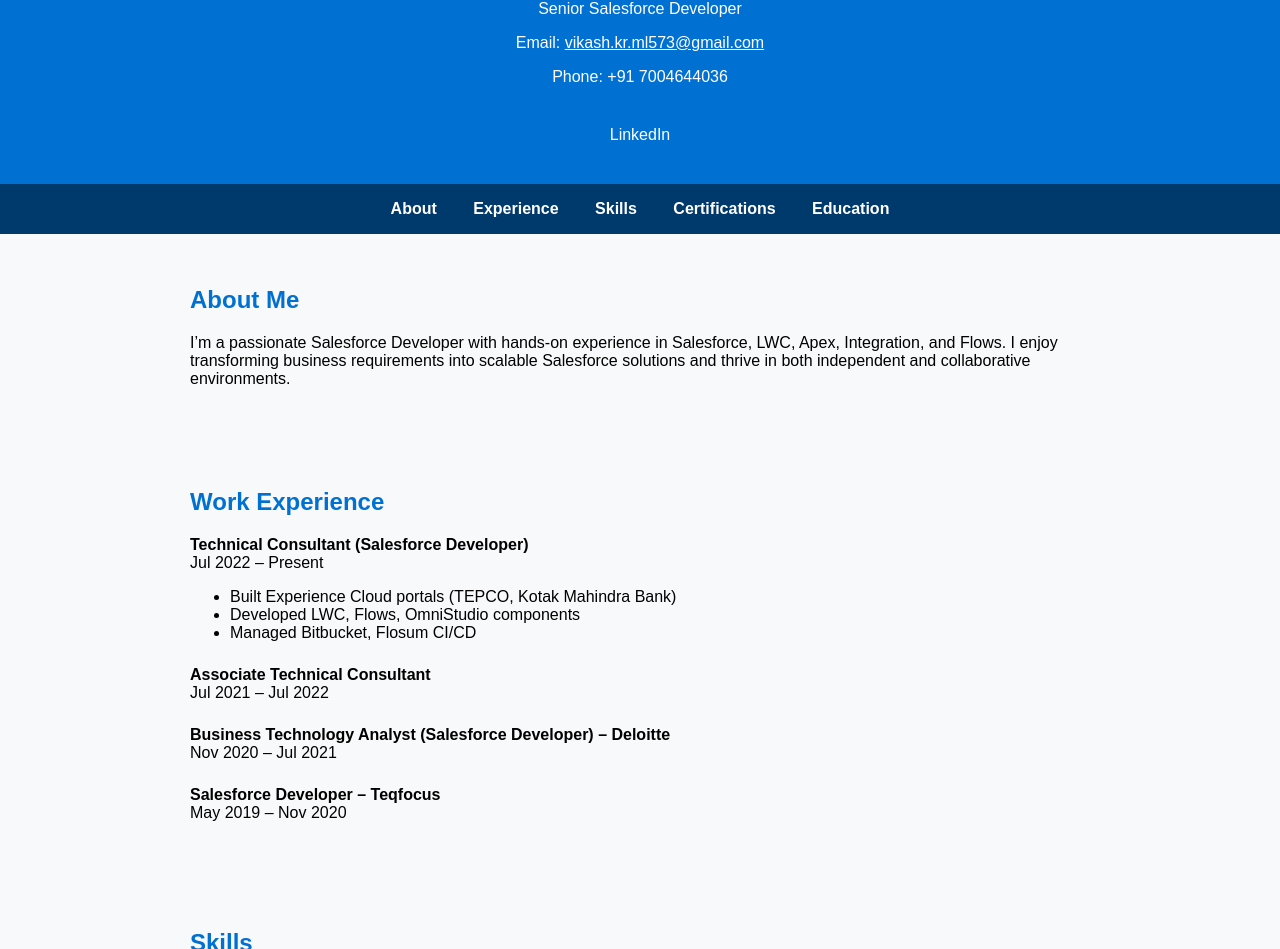
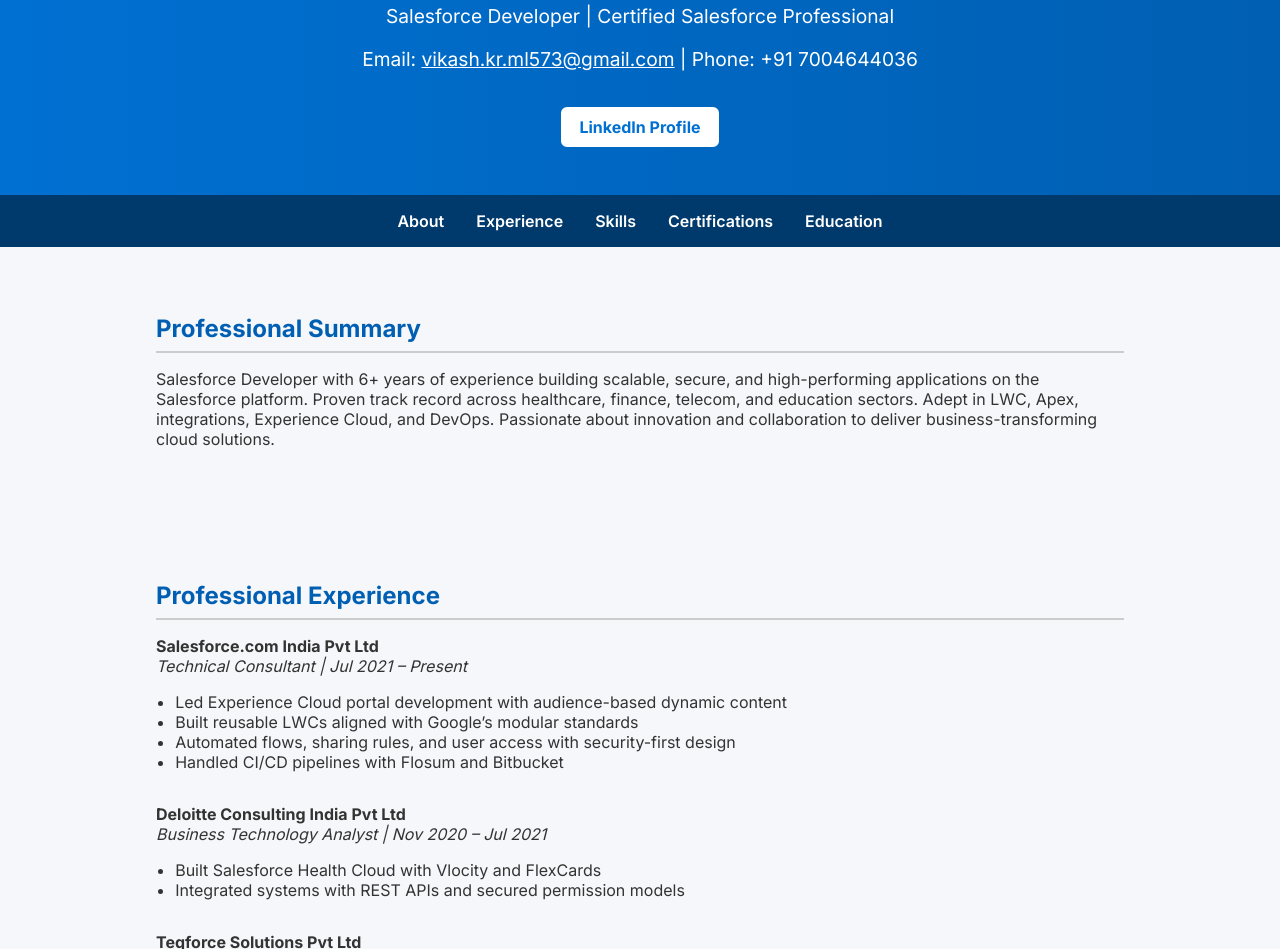
Before and after one commit to vikashkrml/vikash, a plain HTML site: page index.html in a window 1280 px wide. Shown: the part 112-1061 px from the top of the page. Drawn offline with Linux system fonts and the light colour scheme.

Commit message:
Update index.html

```diff
--- a/index.html
+++ b/index.html
@@ -4,41 +4,72 @@
   <meta charset="UTF-8" />
   <meta name="viewport" content="width=device-width, initial-scale=1.0" />
   <title>Vikash Kumar Mandal | Salesforce Developer</title>
+  <link href="https://fonts.googleapis.com/css2?family=Inter:wght@400;600;700&display=swap" rel="stylesheet">
   <style>
+    * {
+      box-sizing: border-box;
+    }
     body {
-      font-family: Arial, sans-serif;
+      font-family: 'Inter', sans-serif;
       margin: 0;
       padding: 0;
       scroll-behavior: smooth;
-      background-color: #f8f9fa;
+      background-color: #f5f7fa;
+      color: #333;
     }
     header {
-      background-color: #0070d2;
+      background: linear-gradient(90deg, #0070d2, #005fb2);
       color: white;
-      padding: 2rem;
+      padding: 3rem 1rem;
       text-align: center;
+    }
+    header h1 {
+      font-size: 2.5rem;
+      margin: 0;
+    }
+    header p {
+      font-size: 1.2rem;
+    }
+    .btn {
+      display: inline-block;
+      padding: 0.5rem 1rem;
+      margin-top: 1rem;
+      background-color: #fff;
+      color: #0070d2;
+      border: 2px solid #fff;
+      border-radius: 6px;
+      text-decoration: none;
+      font-weight: bold;
     }
     nav {
       background-color: #00396b;
-      padding: 1rem;
-      text-align: center;
+      display: flex;
+      justify-content: center;
+      flex-wrap: wrap;
+      padding: 0.5rem 1rem;
     }
     nav a {
       color: white;
-      margin: 0 1rem;
+      margin: 0.5rem 1rem;
       text-decoration: none;
-      font-weight: bold;
+      font-weight: 600;
     }
     section {
-      padding: 2rem;
-      max-width: 900px;
+      padding: 3rem 1rem;
+      max-width: 1000px;
       margin: auto;
     }
     h2 {
-      color: #0070d2;
+      color: #005fb2;
+      border-bottom: 2px solid #ccc;
+      padding-bottom: 0.5rem;
+      margin-bottom: 1rem;
+    }
+    ul {
+      padding-left: 1.2rem;
     }
     .job {
-      margin-bottom: 1.5rem;
+      margin-bottom: 2rem;
     }
     footer {
       background-color: #00396b;
@@ -46,24 +77,14 @@
       text-align: center;
       padding: 1rem;
     }
-    .btn {
-      display: inline-block;
-      padding: 0.5rem 1rem;
-      background-color: #0070d2;
-      color: white;
-      text-decoration: none;
-      border-radius: 5px;
-      margin-top: 1rem;
-    }
   </style>
 </head>
 <body>
   <header>
     <h1>Vikash Kumar Mandal</h1>
-    <p>Senior Salesforce Developer</p>
-    <p>Email: <a href="mailto:vikash.kr.ml573@gmail.com" style="color: #ffffff;">vikash.kr.ml573@gmail.com</a></p>
-    <p>Phone: +91 7004644036</p>
-    <a href="https://www.linkedin.com/in/vikash-kumar-mandal" class="btn">LinkedIn</a>
+    <p>Salesforce Developer | Certified Salesforce Professional</p>
+    <p>Email: <a href="mailto:vikash.kr.ml573@gmail.com" style="color: #ffffff;">vikash.kr.ml573@gmail.com</a> | Phone: +91 7004644036</p>
+    <a href="https://www.linkedin.com/in/vikash-kumar-mandal-11071995/" class="btn">LinkedIn Profile</a>
   </header>
 
   <nav>
@@ -75,38 +96,51 @@
   </nav>
 
   <section id="about">
-    <h2>About Me</h2>
-    <p>I’m a passionate Salesforce Developer with hands-on experience in Salesforce, LWC, Apex, Integration, and Flows. I enjoy transforming business requirements into scalable Salesforce solutions and thrive in both independent and collaborative environments.</p>
+    <h2>Professional Summary</h2>
+    <p>Salesforce Developer with 6+ years of experience building scalable, secure, and high-performing applications on the Salesforce platform. Proven track record across healthcare, finance, telecom, and education sectors. Adept in LWC, Apex, integrations, Experience Cloud, and DevOps. Passionate about innovation and collaboration to deliver business-transforming cloud solutions.</p>
   </section>
 
   <section id="experience">
-    <h2>Work Experience</h2>
+    <h2>Professional Experience</h2>
     <div class="job">
-      <strong>Technical Consultant (Salesforce Developer)</strong><br>
-      Jul 2022 – Present<br>
+      <strong>Salesforce.com India Pvt Ltd</strong><br>
+      <em>Technical Consultant | Jul 2021 – Present</em>
       <ul>
-        <li>Built Experience Cloud portals (TEPCO, Kotak Mahindra Bank)</li>
-        <li>Developed LWC, Flows, OmniStudio components</li>
-        <li>Managed Bitbucket, Flosum CI/CD</li>
+        <li>Led Experience Cloud portal development with audience-based dynamic content</li>
+        <li>Built reusable LWCs aligned with Google’s modular standards</li>
+        <li>Automated flows, sharing rules, and user access with security-first design</li>
+        <li>Handled CI/CD pipelines with Flosum and Bitbucket</li>
       </ul>
     </div>
     <div class="job">
-      <strong>Associate Technical Consultant</strong><br>
-      Jul 2021 – Jul 2022
+      <strong>Deloitte Consulting India Pvt Ltd</strong><br>
+      <em>Business Technology Analyst | Nov 2020 – Jul 2021</em>
+      <ul>
+        <li>Built Salesforce Health Cloud with Vlocity and FlexCards</li>
+        <li>Integrated systems with REST APIs and secured permission models</li>
+      </ul>
     </div>
     <div class="job">
-      <strong>Business Technology Analyst (Salesforce Developer) – Deloitte</strong><br>
-      Nov 2020 – Jul 2021
-    </div>
-    <div class="job">
-      <strong>Salesforce Developer – Teqfocus</strong><br>
-      May 2019 – Nov 2020
+      <strong>Teqforce Solutions Pvt Ltd</strong><br>
+      <em>Salesforce Developer | Nov 2018 – Nov 2020</em>
+      <ul>
+        <li>Built portals for Kotak Bank with LWC, reCAPTCHA, and 3rd-party APIs</li>
+        <li>Streamlined workflows and Git-based CI/CD</li>
+      </ul>
     </div>
   </section>
 
   <section id="skills">
-    <h2>Skills</h2>
-    <p>Salesforce, Apex, LWC, OmniStudio, SOQL/SOSL, HTML, CSS, JavaScript, Bitbucket, Git, Flows, Visualforce</p>
+    <h2>Core Competencies</h2>
+    <ul>
+      <li><strong>Salesforce:</strong> Apex, LWC, Visualforce, Aura, Triggers, Test Classes</li>
+      <li><strong>Automation:</strong> Flows, Validation Rules, Process Builder</li>
+      <li><strong>Integration:</strong> REST/SOAP APIs, OmniStudio, 3rd-party systems</li>
+      <li><strong>Experience Cloud:</strong> Portals, FlexCards, Audience Targeting</li>
+      <li><strong>DevOps:</strong> Bitbucket, Git, Flosum, SourceTree, Ant Migration</li>
+      <li><strong>Web Technologies:</strong> HTML, CSS, JavaScript, Vlocity, VS Code</li>
+      <li><strong>Agile Delivery:</strong> Sprints, Stories, Team Collaboration</li>
+    </ul>
   </section>
 
   <section id="certifications">
@@ -116,8 +150,8 @@
       <li>Salesforce Administrator</li>
       <li>Salesforce Platform App Builder</li>
       <li>Salesforce JavaScript Developer I</li>
-      <li>Experience Cloud Consultant</li>
-      <li>OmniStudio Developer</li>
+      <li>Salesforce Experience Cloud Consultant</li>
+      <li>Salesforce OmniStudio Developer</li>
       <li>Salesforce AI Associate</li>
       <li>Salesforce Associate</li>
     </ul>
@@ -125,11 +159,11 @@
 
   <section id="education">
     <h2>Education</h2>
-    <p>Bachelor of Technology - Electrical and Electronics Engineering<br>RVS College of Engineering and Technology (2014–2018)</p>
+    <p><strong>B.Tech – Electrical and Electronics Engineering</strong><br>Kolhan University | 2018 | Scored 79.2%</p>
   </section>
 
   <footer>
-    &copy; 2025 Vikash Kumar Mandal | Made with ❤️ for Salesforce
+    &copy; 2025 Vikash Kumar Mandal | Built with passion for Salesforce technology
   </footer>
 </body>
 </html>
```
